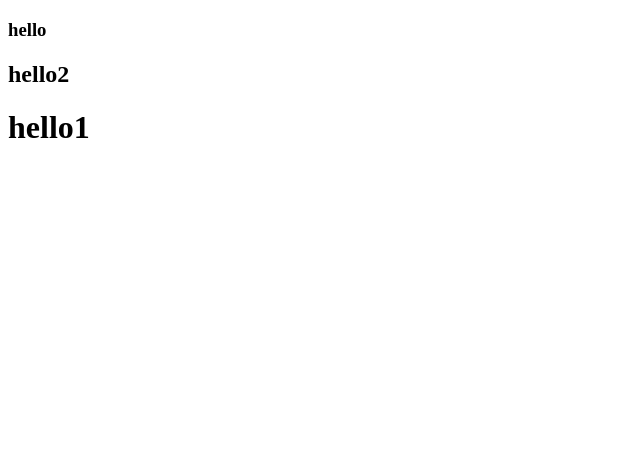
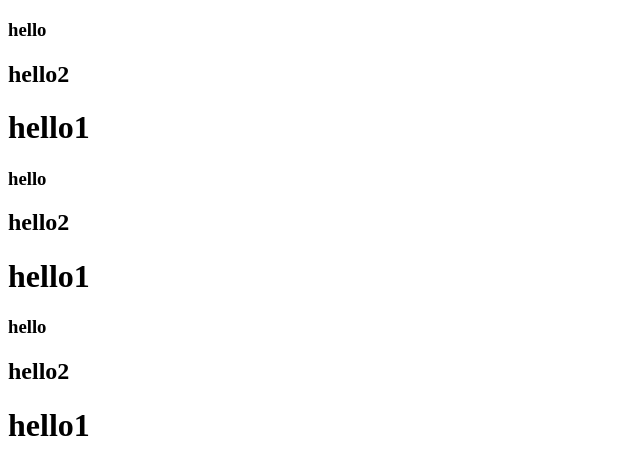
Before and after one commit to RohanKunder88/MileageCalculator, a website: page index.html in a window 1280 px wide. Shown: the whole page, without its empty margins (0-640 px from the left). Drawn offline with Linux system fonts and the light colour scheme.

```diff
--- a/index.html
+++ b/index.html
@@ -13,6 +13,20 @@
 
 <h1>hello1</h1>
 
+<h3>hello</h3>
+
+<h2>hello2</h2>
+
+<h1>hello1</h1>
+
+
+<h3>hello</h3>
+
+<h2>hello2</h2>
+
+<h1>hello1</h1>
+
+
 
 </body>
 </html>
```
Also changed, not shown: index.js (+10 -0 lines), login.html (added).
